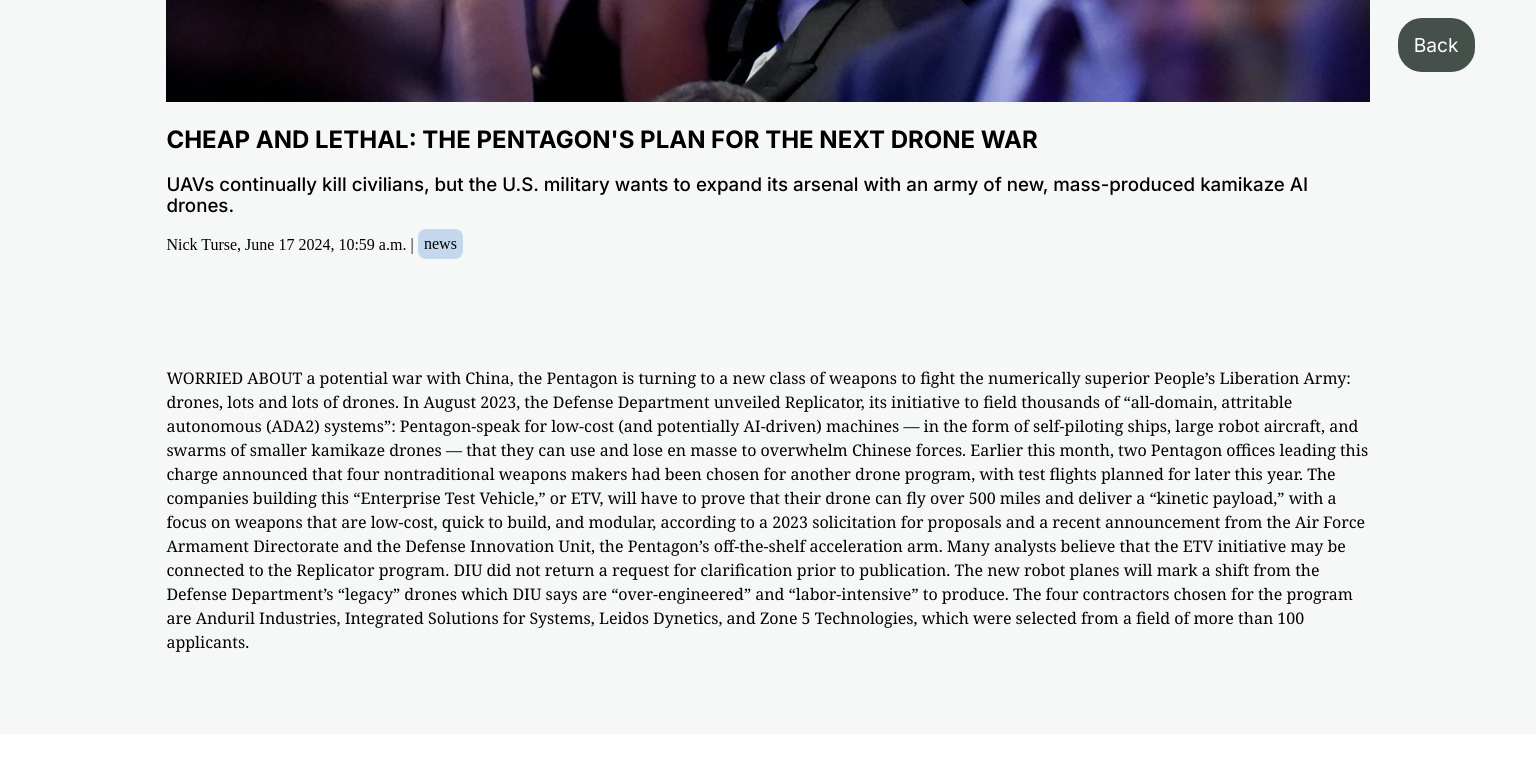
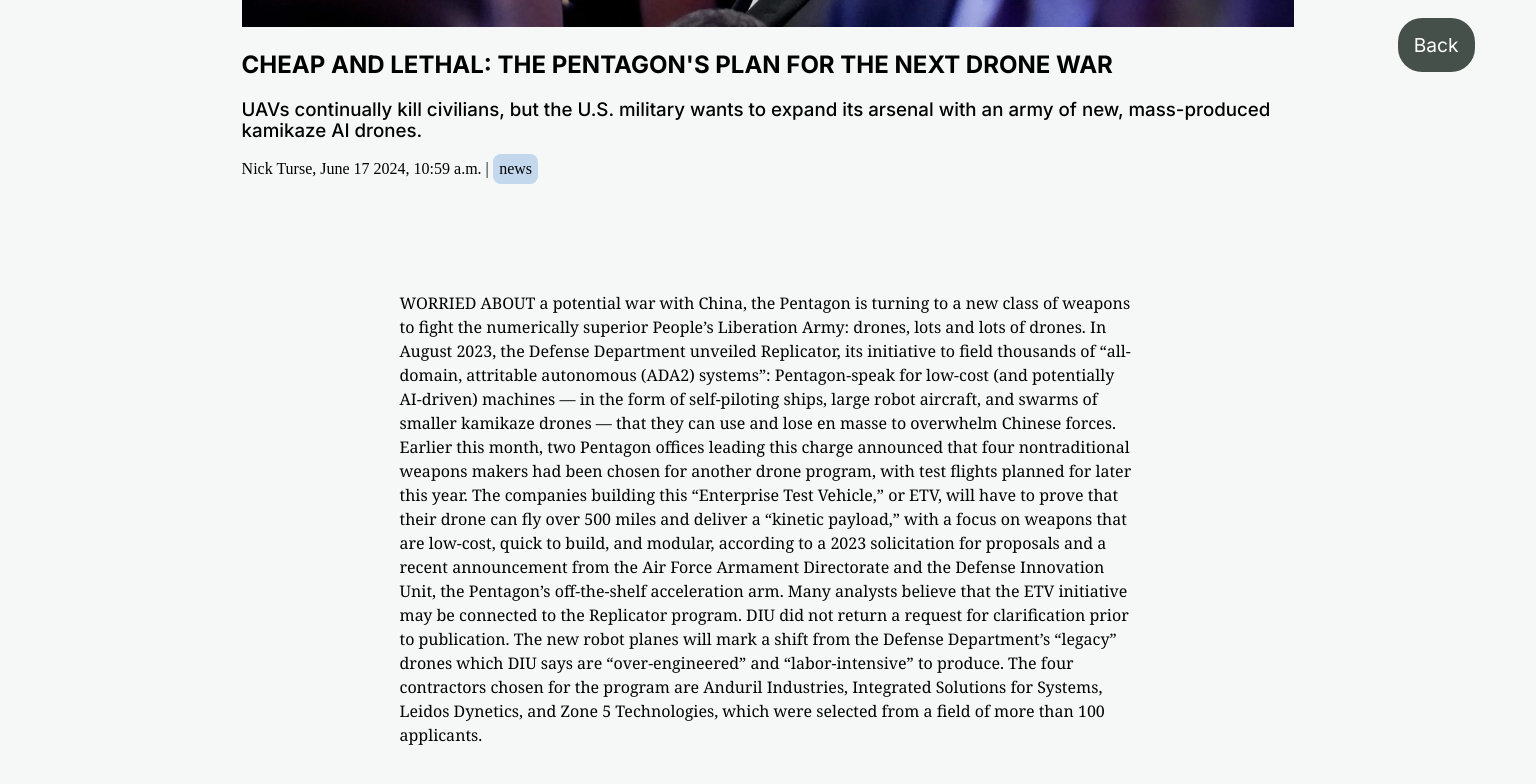
Before and after one commit to anastasiosPou/articles-app, an Angular app: page /details/0 in a window 1536 px wide. Shown: the part 712-1496 px from the top of the page. Before the commit the page ends 1446 px from the top, so only its background shows below. Built offline with nearby package versions, Linux system fonts and the light colour scheme; data requests are answered from the project's data file.

Commit message:
Update styles of Article and Article-details components

```diff
--- a/src/app/article-details/article-details.component.scss
+++ b/src/app/article-details/article-details.component.scss
@@ -41,3 +41,14 @@ article {
         margin: 0 auto;
     }
 }
+
+@media (min-width: 1400px) {
+    article {
+        width: 70%;
+    }
+
+    .article-content {
+        width: 70%;
+        margin: 0 auto;
+    }
+}
--- a/src/app/article/article.component.scss
+++ b/src/app/article/article.component.scss
@@ -14,7 +14,6 @@ article {
     flex-flow: column nowrap;
     row-gap: 1.5rem;
     a {
-        margin-top: auto;
         &:link, &:visited {
             color: #222;
             font: {
@@ -38,6 +37,7 @@ img {
 }
 
 section.article-info {
+    margin-top: auto;
     p {
         font: {
             weight: 100;
```
